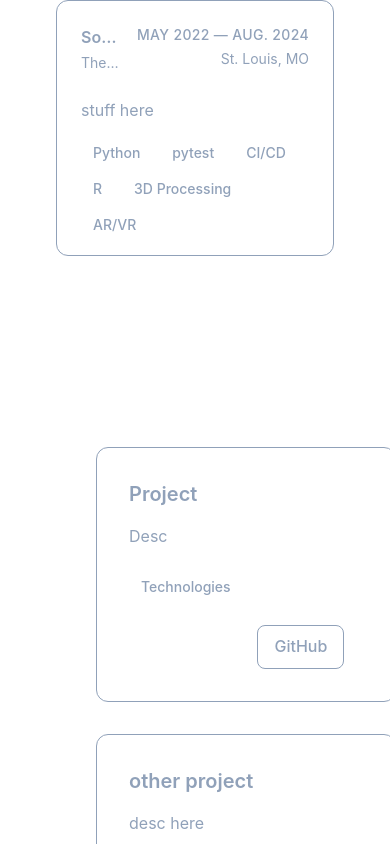
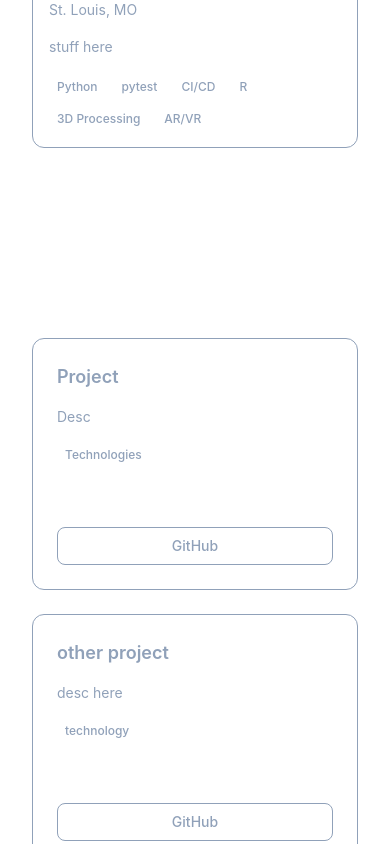
Before and after one commit to natejly/portfolio, a React (Vite) app: page /projects in a window 390 px wide. Shown: the part 880-1724 px from the top of the page. Built offline with nearby package versions, Linux system fonts and the light colour scheme.

Commit message:
more fixces

```diff
--- a/src/App.jsx
+++ b/src/App.jsx
@@ -28,14 +28,6 @@ function ScrollRouter() {
       ref?.current?.scrollIntoView({ behavior: 'smooth' })
     }
 
-    // On refresh, always go to base page first
-    if (path !== '/') {
-      window.history.replaceState({}, '', '/')
-      setActiveSection('/')
-      scrollTo(homeRef)
-      return
-    }
-
     switch (path) {
       case '/':
         scrollTo(homeRef)
@@ -50,6 +42,10 @@ function ScrollRouter() {
         setActiveSection('/contact')
         break
       default:
+        // For any unknown route, go to home
+        window.history.replaceState({}, '', '/')
+        setActiveSection('/')
+        scrollTo(homeRef)
         break
     }
   }, [location])
@@ -198,7 +194,7 @@ function ScrollRouter() {
     <div className={`w-full min-h-screen lg:ml-[40vw] lg:w-[60vw] transition-colors duration-300 relative ${
       isDarkMode ? 'bg-navy' : 'bg-white'
     }`}>
-        <div className="max-w-4xl mx-auto px-8 py-12">
+        <div className="max-w-4xl mx-auto px-4 sm:px-8 py-6 sm:py-12">
           <DarkModeToggle />
           <div ref={homeRef}>
             <Home />
--- a/src/pages/Experience.jsx
+++ b/src/pages/Experience.jsx
@@ -15,16 +15,16 @@ const ResumeCard = ({
   const { isDarkMode } = useDarkMode();
 
   return (
-    <div className={`border rounded-xl p-6 w-full max-w-2xl mx-auto transition-all duration-300 ease-out hover:scale-[1.01] hover:shadow-2xl h-64 flex flex-col ${
+    <div className={`border rounded-xl p-4 sm:p-6 w-full max-w-2xl mx-auto transition-all duration-300 ease-out hover:scale-[1.01] hover:shadow-2xl h-auto sm:h-64 flex flex-col ${
       isDarkMode
         ? 'bg-cream text-navy border-cream/30 hover:bg-white'
         : 'bg-cream text-navy border-navy/30 hover:bg-white'
     }`}>
       {/* Header Section */}
-      <div className="flex justify-between items-start gap-4 mb-6">
+      <div className="flex flex-col sm:flex-row sm:justify-between sm:items-start gap-2 sm:gap-4 mb-4 sm:mb-6">
         {/* Title and Company */}
         <div className="flex-1 min-w-0">
-          <h3 className="text-base lg:text-lg font-semibold text-navy mb-1 truncate">
+          <h3 className="text-lg sm:text-base lg:text-lg font-semibold text-navy mb-1 truncate">
             {title}
           </h3>
           <p className="text-navy/70 text-sm truncate">
@@ -33,7 +33,7 @@ const ResumeCard = ({
         </div>
 
         {/* Date Range and Location */}
-        <div className="text-right flex-shrink-0">
+        <div className="text-left sm:text-right flex-shrink-0">
           <div className="text-navy/70 text-sm font-medium tracking-wide uppercase whitespace-nowrap">
             {dateRange}
           </div>
@@ -47,7 +47,7 @@ const ResumeCard = ({
 
       {/* Description */}
       <div className="mb-4 flex-1">
-        <p className="text-navy/80 leading-relaxed text-base line-clamp-3">
+        <p className="text-navy/80 leading-relaxed text-sm sm:text-base line-clamp-3">
           {description}
         </p>
       </div>
@@ -57,7 +57,7 @@ const ResumeCard = ({
         {skills.map((skill, index) => (
           <span
             key={index}
-            className="bg-navy text-cream px-3 py-1 rounded-full text-sm font-medium hover:bg-blue transition-colors duration-150"
+            className="bg-navy text-cream px-2 sm:px-3 py-1 rounded-full text-xs sm:text-sm font-medium hover:bg-blue transition-colors duration-150"
           >
             {skill}
           </span>
@@ -90,7 +90,7 @@ function Experience() {
   ];
 
   return (
-    <section id="experience" className="min-h-screen p-6 pt-20">
+    <section id="experience" className="min-h-screen p-4 sm:p-6 pt-20">
       {/* Mobile Header - only visible on small screens */}
       <MobileHeader />
 
@@ -99,11 +99,11 @@ function Experience() {
         <img
           src={profileImage}
           alt="Profile"
-          className="w-[12rem] h-[12rem] object-cover rounded-[2rem] mx-auto mb-8 shadow-lg"
+          className="w-[10rem] sm:w-[12rem] h-[10rem] sm:h-[12rem] object-cover rounded-[2rem] mx-auto mb-6 sm:mb-8 shadow-lg"
         />
 
         {/* Resume Cards */}
-        <div className="w-full max-w-3xl flex flex-col gap-6">
+        <div className="w-full max-w-3xl flex flex-col gap-4 sm:gap-6">
           {experiences.map((experience, index) => (
             <ResumeCard key={index} {...experience} />
           ))}
--- a/src/pages/Projects.jsx
+++ b/src/pages/Projects.jsx
@@ -5,44 +5,44 @@ function P1() {
   const { isDarkMode } = useDarkMode();
 
   return (
-    <section id="projects" className="min-h-screen p-16 flex flex-col justify-center max-w-[1200px] mx-auto">
-      <div className="grid grid-cols-[repeat(auto-fit,minmax(300px,1fr))] gap-8 mt-8">
-        <div className={`border rounded-xl p-8 transition-all duration-300 hover:-translate-y-1 hover:shadow-[0_20px_25px_-5px_rgba(19,41,75,0.15)] ${
+    <section id="projects" className="min-h-screen p-4 sm:p-8 lg:p-16 flex flex-col justify-center max-w-[1200px] mx-auto">
+      <div className="grid grid-cols-1 sm:grid-cols-[repeat(auto-fit,minmax(300px,1fr))] gap-6 sm:gap-8 mt-8">
+        <div className={`border rounded-xl p-6 sm:p-8 transition-all duration-300 hover:-translate-y-1 hover:shadow-[0_20px_25px_-5px_rgba(19,41,75,0.15)] ${
           isDarkMode
             ? 'bg-cream border-cream/30 hover:bg-white text-navy'
             : 'bg-cream border-navy/30 hover:bg-white text-navy'
         }`}>
-          <h3 className="text-xl font-semibold mb-4 text-navy">Project</h3>
-          <p className="text-navy/80 mb-6">
+          <h3 className="text-lg sm:text-xl font-semibold mb-4 text-navy">Project</h3>
+          <p className="text-navy/80 mb-4 sm:mb-6 text-sm sm:text-base">
             Desc
           </p>
-          <div className="flex flex-wrap gap-2 mb-6">
-            <span className="bg-blue/10 text-navy px-3 py-1 rounded-full text-sm font-medium">Technologies</span>
+          <div className="flex flex-wrap gap-2 mb-4 sm:mb-6">
+            <span className="bg-blue/10 text-navy px-2 sm:px-3 py-1 rounded-full text-xs sm:text-sm font-medium">Technologies</span>
 
           </div>
-          <div className="flex gap-4">
-            <a href="#" className="px-4 py-2 rounded-lg no-underline font-medium transition-all duration-200 bg-blue text-white hover:bg-navy">Live Demo</a>
-            <a href="#" className="px-4 py-2 rounded-lg no-underline font-medium transition-all duration-200 border border-blue text-navy hover:bg-blue/10">GitHub</a>
+          <div className="flex flex-col sm:flex-row gap-2 sm:gap-4">
+            <a href="#" className="px-3 sm:px-4 py-2 rounded-lg no-underline font-medium transition-all duration-200 bg-blue text-white hover:bg-navy text-center text-sm sm:text-base">Live Demo</a>
+            <a href="#" className="px-3 sm:px-4 py-2 rounded-lg no-underline font-medium transition-all duration-200 border border-blue text-navy hover:bg-blue/10 text-center text-sm sm:text-base">GitHub</a>
           </div>
         </div>
 
 
 
-        <div className={`border rounded-xl p-8 transition-all duration-300 hover:-translate-y-1 hover:shadow-[0_20px_25px_-5px_rgba(19,41,75,0.15)] ${
+        <div className={`border rounded-xl p-6 sm:p-8 transition-all duration-300 hover:-translate-y-1 hover:shadow-[0_20px_25px_-5px_rgba(19,41,75,0.15)] ${
           isDarkMode
             ? 'bg-cream border-cream/30 hover:bg-white text-navy'
             : 'bg-cream border-navy/30 hover:bg-white text-navy'
         }`}>
-          <h3 className="text-xl font-semibold mb-4 text-navy">other project</h3>
-          <p className="text-navy/80 mb-6">
+          <h3 className="text-lg sm:text-xl font-semibold mb-4 text-navy">other project</h3>
+          <p className="text-navy/80 mb-4 sm:mb-6 text-sm sm:text-base">
             desc here
           </p>
-          <div className="flex flex-wrap gap-2 mb-6">
-            <span className="bg-blue/10 text-navy px-3 py-1 rounded-full text-sm font-medium">technology</span>
+          <div className="flex flex-wrap gap-2 mb-4 sm:mb-6">
+            <span className="bg-blue/10 text-navy px-2 sm:px-3 py-1 rounded-full text-xs sm:text-sm font-medium">technology</span>
           </div>
-          <div className="flex gap-4">
-            <a href="#" className="px-4 py-2 rounded-lg no-underline font-medium transition-all duration-200 bg-blue text-white hover:bg-navy">Live Demo</a>
-            <a href="#" className="px-4 py-2 rounded-lg no-underline font-medium transition-all duration-200 border border-blue text-navy hover:bg-blue/10">GitHub</a>
+          <div className="flex flex-col sm:flex-row gap-2 sm:gap-4">
+            <a href="#" className="px-3 sm:px-4 py-2 rounded-lg no-underline font-medium transition-all duration-200 bg-blue text-white hover:bg-navy text-center text-sm sm:text-base">Live Demo</a>
+            <a href="#" className="px-3 sm:px-4 py-2 rounded-lg no-underline font-medium transition-all duration-200 border border-blue text-navy hover:bg-blue/10 text-center text-sm sm:text-base">GitHub</a>
           </div>
         </div>
       </div>
```
